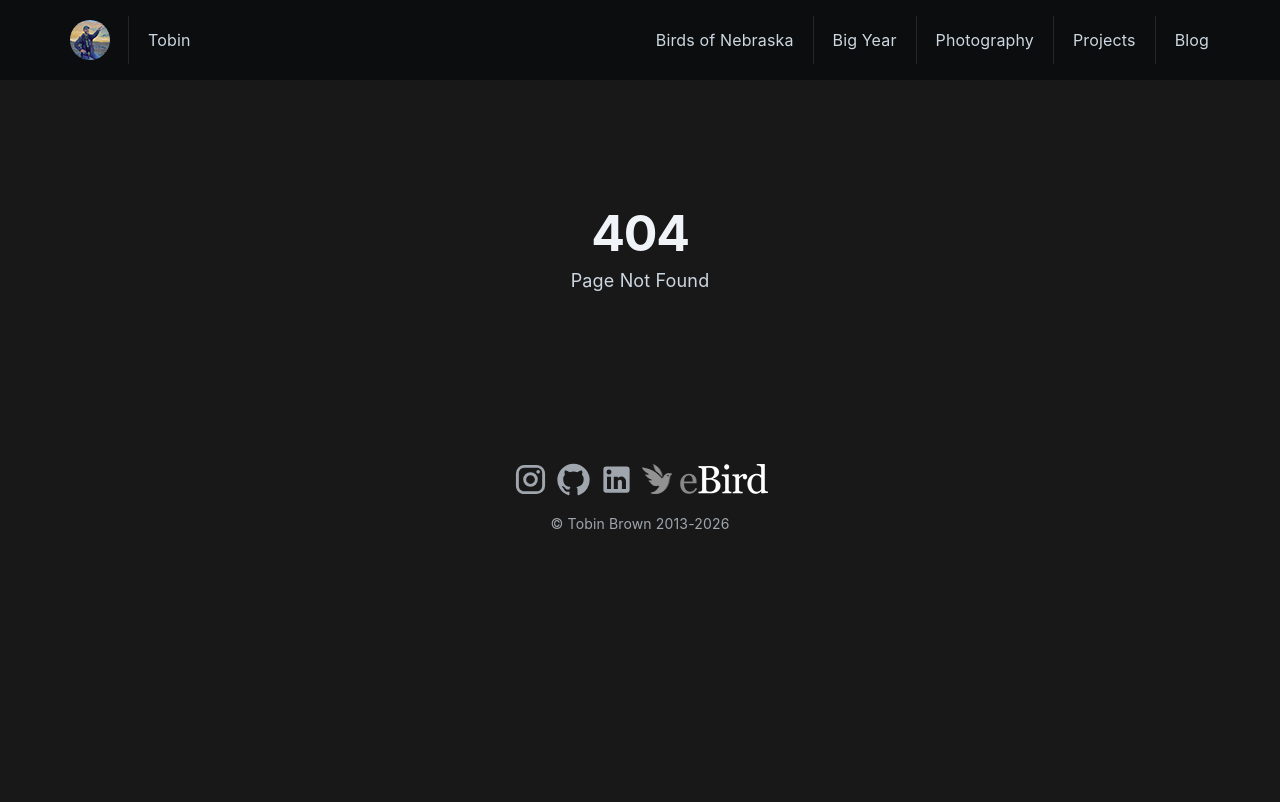
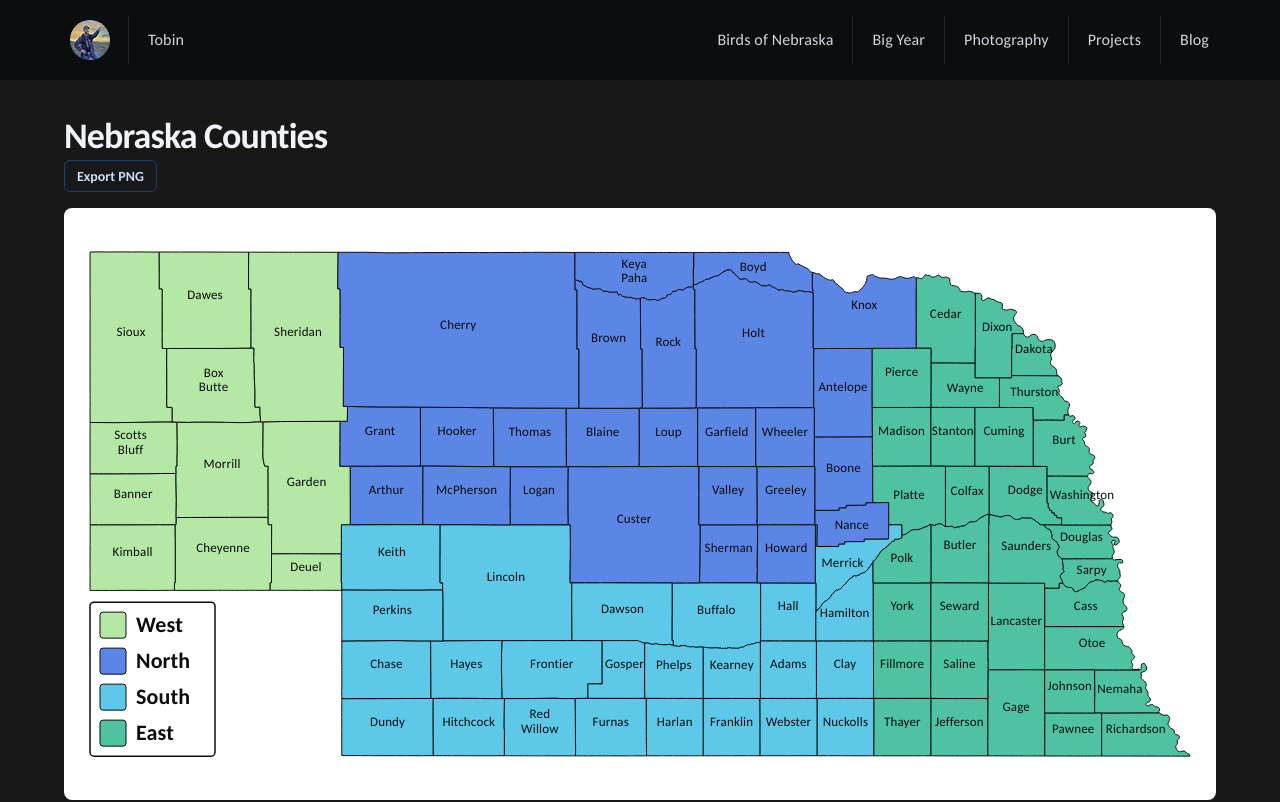
Before and after one commit to Brobin/brobin-v3, a Next.js app: page /big-year/county-map in a window 1280 px wide. Before the commit this address had no page. Shown: the top 802 px of the page. Built offline with nearby package versions, Linux system fonts and the light colour scheme.

Commit message:
feat: county map tool

```diff
--- /dev/null
+++ b/src/pages/big-year/county-map.tsx
@@ -0,0 +1,319 @@
+import Page from "@brobin/components/Page";
+import { Box, Button, Card, Typography } from "@mui/joy";
+import * as d3 from "d3";
+import { FeatureCollection } from "geojson";
+import { Carlito } from "next/font/google";
+import { useRef } from "react";
+import countyGeoJson from "../../../data/big-year/nebraska.geojson.json";
+
+const carlito = Carlito({ subsets: ["latin"], weight: ["400", "700"] });
+
+const width = 1120;
+const height = 560;
+
+const counties = countyGeoJson as FeatureCollection;
+
+const projection = d3.geoMercator().fitExtent(
+  [
+    [10, 10],
+    [width - 10, height - 10],
+  ],
+  counties,
+);
+const path = d3.geoPath().projection(projection);
+
+const mapBounds = path.bounds(counties);
+const legendRowHeight = 36;
+
+type Region = "West" | "North" | "South" | "East";
+
+// All colors have >= 5:1 contrast against the dark label/outline color below.
+const INK = "#0b0d0e";
+const regionColors: Record<Region, string> = {
+  West: "#b5e8a4", // light green
+  North: "#5b86e5", // dark blue
+  South: "#5ec8e8", // light blue
+  East: "#4fc3a1", // dark green
+};
+
+const panhandle = new Set([
+  "Banner",
+  "Box Butte",
+  "Cheyenne",
+  "Dawes",
+  "Deuel",
+  "Garden",
+  "Kimball",
+  "Morrill",
+  "Scotts Bluff",
+  "Sheridan",
+  "Sioux",
+]);
+
+// Counties south of the Platte River (outside the panhandle and east region).
+// The counties the river runs through (Keith, Lincoln, Dawson, Buffalo, Hall,
+// Merrick and Hamilton) are all counted as South.
+const south = new Set([
+  "Adams",
+  "Buffalo",
+  "Chase",
+  "Clay",
+  "Dawson",
+  "Dundy",
+  "Franklin",
+  "Frontier",
+  "Furnas",
+  "Gosper",
+  "Hall",
+  "Hamilton",
+  "Harlan",
+  "Hayes",
+  "Hitchcock",
+  "Kearney",
+  "Keith",
+  "Lincoln",
+  "Merrick",
+  "Nuckolls",
+  "Perkins",
+  "Phelps",
+  "Red Willow",
+  "Webster",
+]);
+
+// "East" is everything whose center lies east of Clay County's eastern edge.
+const clay = counties.features.find((c) => c.properties!.NAME === "Clay")!;
+const eastBoundaryX = path.bounds(clay)[1][0];
+
+// Per-county label nudges, in SVG units (positive x = right, positive y = down).
+const labelOffsets: Record<string, { x?: number; y?: number }> = {
+  "Scotts Bluff": { x: -3 },
+  Gosper: { x: 8 },
+  Merrick: { x: -16 },
+  Nance: { y: 6 },
+  Hamilton: { y: 17 },
+  Cass: { y: 8 },
+  Richardson: { x: -10 },
+  Nemaha: { x: -7, y: 6 },
+  Polk: { y: 10 },
+  Wayne: { y: 8 },
+  Butler: { y: 2 },
+  Dakota: { x: -1 },
+  Dixon: { x: -2, y: -3 },
+  Washington: { x: 2 },
+};
+
+function getRegion(name: string, centerX: number): Region {
+  if (panhandle.has(name)) return "West";
+  if (centerX > eastBoundaryX) return "East";
+  return south.has(name) ? "South" : "North";
+}
+
+// Everything needed to draw each county, computed once.
+const countyLabels = counties.features.map((county) => {
+  const name = county.properties!.NAME as string;
+  const [[x0, y0], [x1, y1]] = path.bounds(county);
+  const offset = labelOffsets[name] ?? {};
+  return {
+    county,
+    lines: name.split(" "),
+    region: getRegion(name, (x0 + x1) / 2),
+    labelX: (x0 + x1) / 2 + (offset.x ?? 0),
+    labelY: (y0 + y1) / 2 - 6 + (offset.y ?? 0),
+  };
+});
+
+const EXPORT_SCALE = 3;
+
+// Collects the page's Carlito @font-face rules as base64 data URIs, so the font
+// survives when the SVG is rendered as a standalone image.
+async function embeddedFontCss(family: string): Promise<string> {
+  let css = "";
+  for (const sheet of Array.from(document.styleSheets)) {
+    let rules: CSSRuleList;
+    try {
+      rules = sheet.cssRules;
+    } catch {
+      continue;
+    }
+    for (const rule of Array.from(rules)) {
+      if (
+        !(rule instanceof CSSFontFaceRule) ||
+        rule.style.getPropertyValue("font-family").replace(/["']/g, "") !==
+          family
+      ) {
+        continue;
+      }
+      const url = rule.style
+        .getPropertyValue("src")
+        .match(/url\(["']?([^"')]+)["']?\)/)?.[1];
+      if (!url) continue;
+      const bytes = new Uint8Array(await (await fetch(url)).arrayBuffer());
+      let binary = "";
+      for (let i = 0; i < bytes.length; i += 0x8000) {
+        binary += String.fromCharCode(...bytes.subarray(i, i + 0x8000));
+      }
+      css += `@font-face{font-family:"${family}";font-weight:${rule.style.getPropertyValue(
+        "font-weight",
+      )};src:url(data:font/woff2;base64,${btoa(binary)}) format("woff2");}`;
+    }
+  }
+  return css;
+}
+
+export default function CountyMap() {
+  const svgRef = useRef<SVGSVGElement>(null);
+
+  const exportPng = async () => {
+    const svg = svgRef.current;
+    if (!svg) return;
+
+    const family = carlito.style.fontFamily
+      .split(",")[0]
+      .replace(/["']/g, "")
+      .trim();
+    let fontCss = "";
+    try {
+      fontCss = await embeddedFontCss(family);
+    } catch {
+      // Fall back to the default sans-serif font if the font can't be embedded.
+    }
+
+    const clone = svg.cloneNode(true) as SVGSVGElement;
+    clone.setAttribute("xmlns", "http://www.w3.org/2000/svg");
+    // Crop to the map itself (plus 1 unit so the outlines aren't clipped).
+    const cropX = mapBounds[0][0] - 1;
+    const cropY = mapBounds[0][1] - 1;
+    const cropWidth = mapBounds[1][0] - mapBounds[0][0] + 2;
+    // Extra whitespace along the bottom of the image.
+    const bottomPadding = 8;
+    const cropHeight = mapBounds[1][1] - mapBounds[0][1] + 2 + bottomPadding;
+    clone.setAttribute("viewBox", `${cropX} ${cropY} ${cropWidth} ${cropHeight}`);
+    clone.setAttribute("width", String(cropWidth));
+    clone.setAttribute("height", String(cropHeight));
+    const style = document.createElementNS(
+      "http://www.w3.org/2000/svg",
+      "style",
+    );
+    style.textContent = `${fontCss} text{font-family:"${family}",sans-serif;}`;
+    clone.insertBefore(style, clone.firstChild);
+
+    const blobUrl = URL.createObjectURL(
+      new Blob([new XMLSerializer().serializeToString(clone)], {
+        type: "image/svg+xml;charset=utf-8",
+      }),
+    );
+    try {
+      const img = new Image();
+      img.src = blobUrl;
+      await img.decode();
+
+      const canvas = document.createElement("canvas");
+      canvas.width = Math.round(cropWidth * EXPORT_SCALE);
+      canvas.height = Math.round(cropHeight * EXPORT_SCALE);
+      const ctx = canvas.getContext("2d")!;
+      ctx.fillStyle = "#fff";
+      ctx.fillRect(0, 0, canvas.width, canvas.height);
+      ctx.drawImage(img, 0, 0, canvas.width, canvas.height);
+
+      const png = await new Promise<Blob | null>((resolve) =>
+        canvas.toBlob(resolve, "image/png"),
+      );
+      if (!png) return;
+      const link = document.createElement("a");
+      link.href = URL.createObjectURL(png);
+      link.download = "nebraska-county-map.png";
+      link.click();
+      URL.revokeObjectURL(link.href);
+    } finally {
+      URL.revokeObjectURL(blobUrl);
+    }
+  };
+
+  return (
+    <Box
+      sx={{
+        "&, & *": { fontFamily: `${carlito.style.fontFamily} !important` },
+      }}
+    >
+      <Page
+        title="Nebraska County Map"
+        description="A map of the 93 counties of Nebraska."
+      >
+        <Typography level="h1">Nebraska Counties</Typography>
+        <Button size="sm" variant="outlined" onClick={exportPng}>
+          Export PNG
+        </Button>
+        <Card variant="plain" sx={{ marginY: 2, backgroundColor: "#fff" }}>
+          <svg ref={svgRef} width="100%" viewBox={`0 0 ${width} ${height}`}>
+            {/* Layer 1: county shapes */}
+            {countyLabels.map(({ county, region }) => (
+              <path
+                key={county.properties!.GEO_ID}
+                d={path(county) ?? ""}
+                stroke={INK}
+                strokeWidth={1}
+                fill={regionColors[region]}
+              />
+            ))}
+            {/* Layer 2: county names */}
+            {countyLabels.map(({ county, lines, labelX, labelY }) => (
+              <text
+                key={county.properties!.GEO_ID}
+                x={labelX}
+                y={labelY}
+                fill={INK}
+                fontSize={13}
+                textAnchor="middle"
+                pointerEvents="none"
+              >
+                {lines.map((line, i) => (
+                  <tspan
+                    key={line}
+                    x={labelX}
+                    dy={
+                      i === 0
+                        ? `${0.35 - (lines.length - 1) * 0.55}em`
+                        : "1.1em"
+                    }
+                  >
+                    {line}
+                  </tspan>
+                ))}
+              </text>
+            ))}
+            {/* Key, in the empty space below the panhandle */}
+            <rect
+              x={mapBounds[0][0]}
+              y={mapBounds[1][1] - legendRowHeight * 3 - 26 - 20}
+              width={125}
+              height={legendRowHeight * 3 + 26 + 20}
+              rx={4}
+              fill="#fff"
+              stroke={INK}
+              strokeWidth={1.5}
+            />
+            {(Object.keys(regionColors) as Region[]).map((region, i) => (
+              <g
+                key={region}
+                transform={`translate(${mapBounds[0][0] + 10}, ${
+                  mapBounds[1][1] - legendRowHeight * (4 - i)
+                })`}
+              >
+                <rect
+                  width={26}
+                  height={26}
+                  rx={3}
+                  fill={regionColors[region]}
+                  stroke={INK}
+                />
+                <text x={36} y={20} fill={INK} fontSize={22} fontWeight={700}>
+                  {region}
+                </text>
+              </g>
+            ))}
+          </svg>
+        </Card>
+      </Page>
+    </Box>
+  );
+}
```
